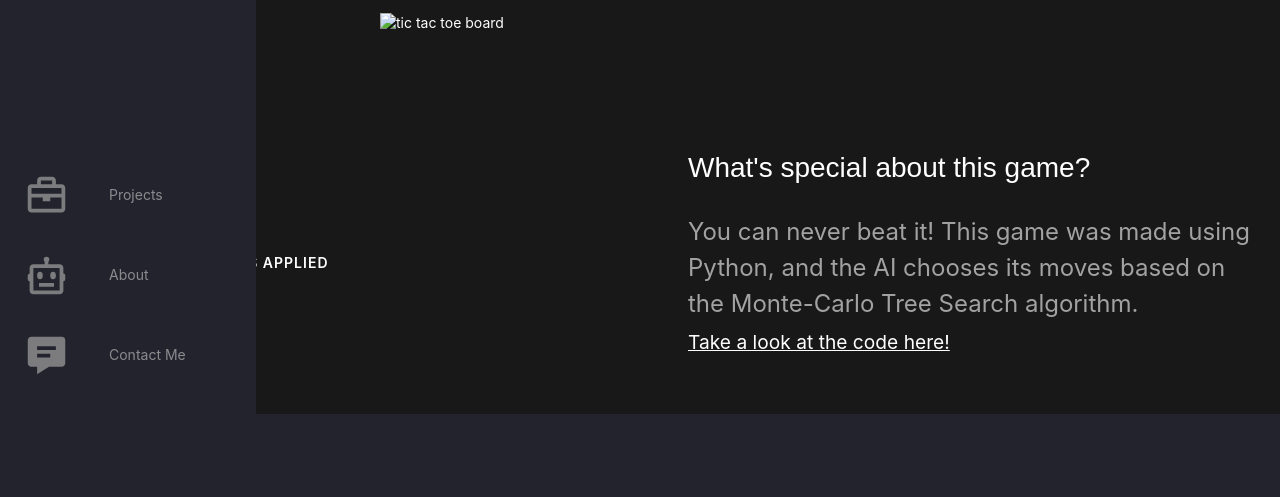
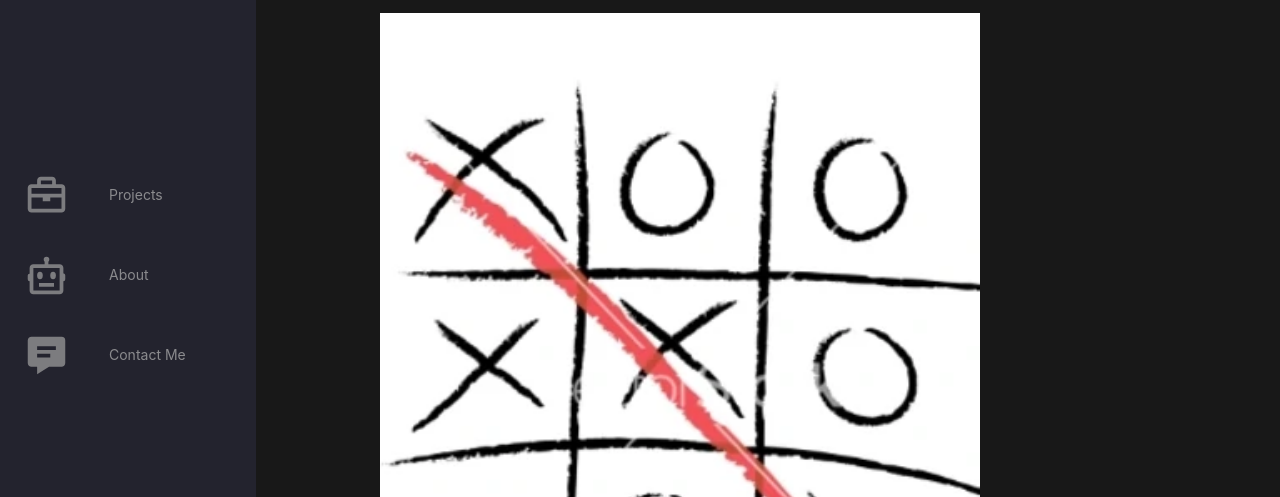
Before and after one commit to JayTatikonda/jaytatikonda.github.io, a plain HTML site: page ttt.html in a window 1280 px wide. Shown: the part 125-622 px from the top of the page. Drawn offline with Linux system fonts and the light colour scheme; a script that the page names is missing.

Commit message:
Fix broken link

```diff
--- a/ttt.html
+++ b/ttt.html
@@ -60,7 +60,7 @@
                 <h1 class="projectpagetitle">Unbeatable Tic-Tac-Toe</h1>
                 <br>
             </div>
-            <img src="images/ttt.png" loading="lazy" alt="tic tac toe board" class="image-4">
+            <img src="images/ttry2.webp" loading="lazy" alt="tic tac toe board" class="image-4">
         </div>
         <div class="section">
             <div class="container container-defaults">
```
Also changed, not shown: index.html (+1 -1 lines).
